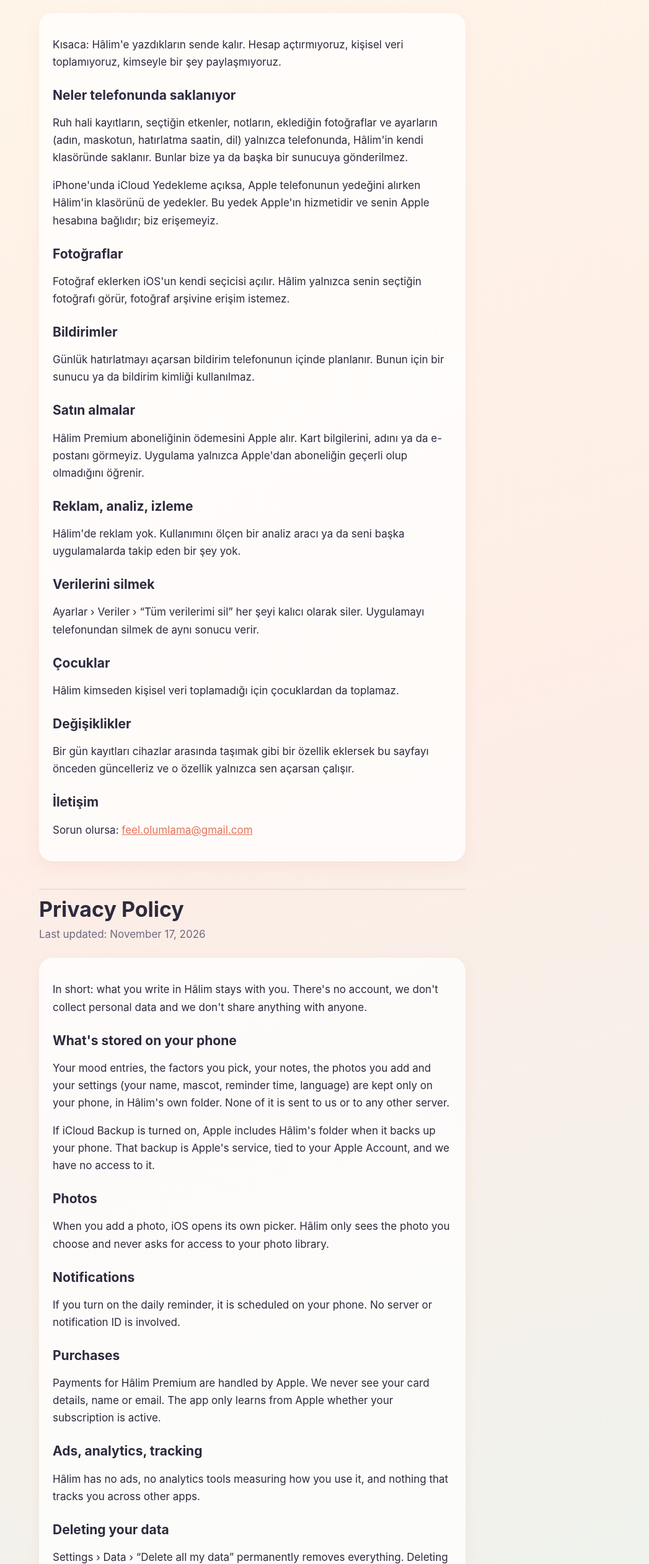
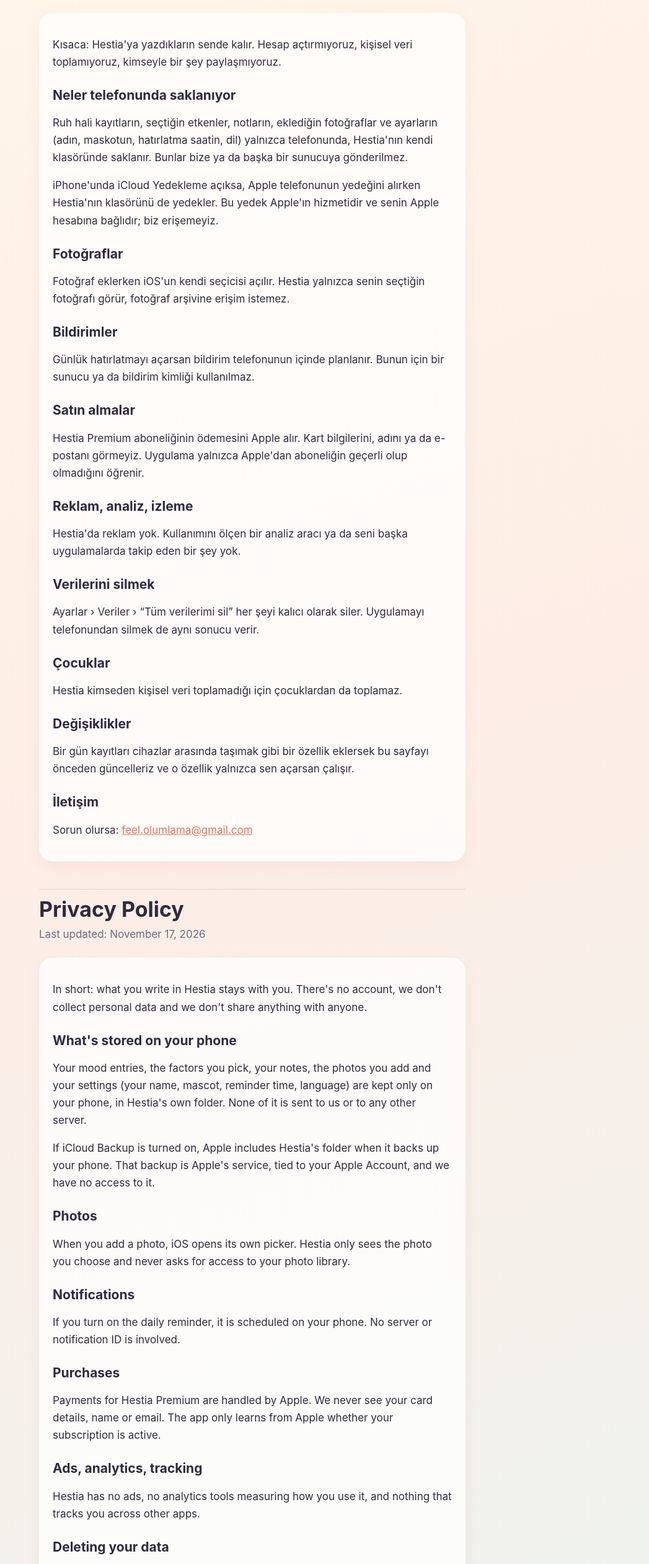
Before and after one commit to muratek-lab/halim, a plain HTML site: page privacy.html in a window 1280 px wide. Shown: the part 174-2697 px from the top of the page at 62% size, without its empty margins (233-1280 px from the left). Drawn offline with Linux system fonts and the light colour scheme.

Commit message:
Hestia adı; yıllık planda 3 gün deneme

```diff
--- a/privacy.html
+++ b/privacy.html
@@ -1,36 +1,36 @@
 <!doctype html>
 <html lang="tr"><head><meta charset="utf-8"><meta name="viewport" content="width=device-width,initial-scale=1">
-<title>Hâlim · Gizlilik / Privacy</title><link rel="stylesheet" href="style.css"></head>
+<title>Hestia · Gizlilik / Privacy</title><link rel="stylesheet" href="style.css"></head>
 <body><main>
-<nav><a href="index.html">Hâlim</a><a href="privacy.html">Gizlilik · Privacy</a><a href="support.html">Destek · Support</a></nav>
+<nav><a href="index.html">Hestia</a><a href="privacy.html">Gizlilik · Privacy</a><a href="support.html">Destek · Support</a></nav>
 
 <h1>Gizlilik Politikası</h1>
 <p class="sub">Son güncelleme: 17 Kasım 2026</p>
 
 <div class="card">
-<p>Kısaca: Hâlim'e yazdıkların sende kalır. Hesap açtırmıyoruz, kişisel veri toplamıyoruz, kimseyle bir şey paylaşmıyoruz.</p>
+<p>Kısaca: Hestia'ya yazdıkların sende kalır. Hesap açtırmıyoruz, kişisel veri toplamıyoruz, kimseyle bir şey paylaşmıyoruz.</p>
 
 <h2>Neler telefonunda saklanıyor</h2>
-<p>Ruh hali kayıtların, seçtiğin etkenler, notların, eklediğin fotoğraflar ve ayarların (adın, maskotun, hatırlatma saatin, dil) yalnızca telefonunda, Hâlim'in kendi klasöründe saklanır. Bunlar bize ya da başka bir sunucuya gönderilmez.</p>
-<p>iPhone'unda iCloud Yedekleme açıksa, Apple telefonunun yedeğini alırken Hâlim'in klasörünü de yedekler. Bu yedek Apple'ın hizmetidir ve senin Apple hesabına bağlıdır; biz erişemeyiz.</p>
+<p>Ruh hali kayıtların, seçtiğin etkenler, notların, eklediğin fotoğraflar ve ayarların (adın, maskotun, hatırlatma saatin, dil) yalnızca telefonunda, Hestia'nın kendi klasöründe saklanır. Bunlar bize ya da başka bir sunucuya gönderilmez.</p>
+<p>iPhone'unda iCloud Yedekleme açıksa, Apple telefonunun yedeğini alırken Hestia'nın klasörünü de yedekler. Bu yedek Apple'ın hizmetidir ve senin Apple hesabına bağlıdır; biz erişemeyiz.</p>
 
 <h2>Fotoğraflar</h2>
-<p>Fotoğraf eklerken iOS'un kendi seçicisi açılır. Hâlim yalnızca senin seçtiğin fotoğrafı görür, fotoğraf arşivine erişim istemez.</p>
+<p>Fotoğraf eklerken iOS'un kendi seçicisi açılır. Hestia yalnızca senin seçtiğin fotoğrafı görür, fotoğraf arşivine erişim istemez.</p>
 
 <h2>Bildirimler</h2>
 <p>Günlük hatırlatmayı açarsan bildirim telefonunun içinde planlanır. Bunun için bir sunucu ya da bildirim kimliği kullanılmaz.</p>
 
 <h2>Satın almalar</h2>
-<p>Hâlim Premium aboneliğinin ödemesini Apple alır. Kart bilgilerini, adını ya da e-postanı görmeyiz. Uygulama yalnızca Apple'dan aboneliğin geçerli olup olmadığını öğrenir.</p>
+<p>Hestia Premium aboneliğinin ödemesini Apple alır. Kart bilgilerini, adını ya da e-postanı görmeyiz. Uygulama yalnızca Apple'dan aboneliğin geçerli olup olmadığını öğrenir.</p>
 
 <h2>Reklam, analiz, izleme</h2>
-<p>Hâlim'de reklam yok. Kullanımını ölçen bir analiz aracı ya da seni başka uygulamalarda takip eden bir şey yok.</p>
+<p>Hestia'da reklam yok. Kullanımını ölçen bir analiz aracı ya da seni başka uygulamalarda takip eden bir şey yok.</p>
 
 <h2>Verilerini silmek</h2>
 <p>Ayarlar › Veriler › “Tüm verilerimi sil” her şeyi kalıcı olarak siler. Uygulamayı telefonundan silmek de aynı sonucu verir.</p>
 
 <h2>Çocuklar</h2>
-<p>Hâlim kimseden kişisel veri toplamadığı için çocuklardan da toplamaz.</p>
+<p>Hestia kimseden kişisel veri toplamadığı için çocuklardan da toplamaz.</p>
 
 <h2>Değişiklikler</h2>
 <p>Bir gün kayıtları cihazlar arasında taşımak gibi bir özellik eklersek bu sayfayı önceden güncelleriz ve o özellik yalnızca sen açarsan çalışır.</p>
@@ -44,29 +44,29 @@
 <p class="sub">Last updated: November 17, 2026</p>
 
 <div class="card">
-<p>In short: what you write in Hâlim stays with you. There's no account, we don't collect personal data and we don't share anything with anyone.</p>
+<p>In short: what you write in Hestia stays with you. There's no account, we don't collect personal data and we don't share anything with anyone.</p>
 
 <h2>What's stored on your phone</h2>
-<p>Your mood entries, the factors you pick, your notes, the photos you add and your settings (your name, mascot, reminder time, language) are kept only on your phone, in Hâlim's own folder. None of it is sent to us or to any other server.</p>
-<p>If iCloud Backup is turned on, Apple includes Hâlim's folder when it backs up your phone. That backup is Apple's service, tied to your Apple Account, and we have no access to it.</p>
+<p>Your mood entries, the factors you pick, your notes, the photos you add and your settings (your name, mascot, reminder time, language) are kept only on your phone, in Hestia's own folder. None of it is sent to us or to any other server.</p>
+<p>If iCloud Backup is turned on, Apple includes Hestia's folder when it backs up your phone. That backup is Apple's service, tied to your Apple Account, and we have no access to it.</p>
 
 <h2>Photos</h2>
-<p>When you add a photo, iOS opens its own picker. Hâlim only sees the photo you choose and never asks for access to your photo library.</p>
+<p>When you add a photo, iOS opens its own picker. Hestia only sees the photo you choose and never asks for access to your photo library.</p>
 
 <h2>Notifications</h2>
 <p>If you turn on the daily reminder, it is scheduled on your phone. No server or notification ID is involved.</p>
 
 <h2>Purchases</h2>
-<p>Payments for Hâlim Premium are handled by Apple. We never see your card details, name or email. The app only learns from Apple whether your subscription is active.</p>
+<p>Payments for Hestia Premium are handled by Apple. We never see your card details, name or email. The app only learns from Apple whether your subscription is active.</p>
 
 <h2>Ads, analytics, tracking</h2>
-<p>Hâlim has no ads, no analytics tools measuring how you use it, and nothing that tracks you across other apps.</p>
+<p>Hestia has no ads, no analytics tools measuring how you use it, and nothing that tracks you across other apps.</p>
 
 <h2>Deleting your data</h2>
 <p>Settings › Data › “Delete all my data” permanently removes everything. Deleting the app from your phone does the same.</p>
 
 <h2>Children</h2>
-<p>Hâlim doesn't collect personal data from anyone, children included.</p>
+<p>Hestia doesn't collect personal data from anyone, children included.</p>
 
 <h2>Changes</h2>
 <p>If we ever add something like moving entries between devices, we'll update this page first, and that feature will only work if you turn it on.</p>
@@ -76,5 +76,5 @@
 </div>
 </div>
 
-<footer>Hâlim · Murat Ekinci</footer>
+<footer>Hestia · Murat Ekinci</footer>
 </main></body></html>
```
Also changed, not shown: index.html (+6 -6 lines), support.html (+13 -13 lines).
